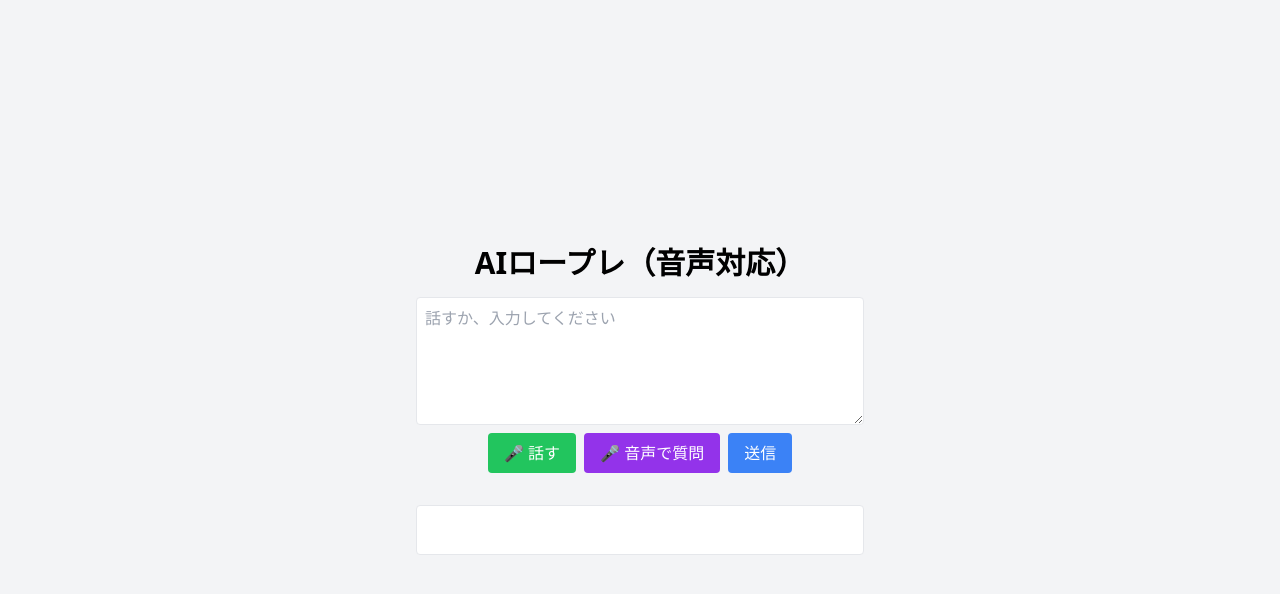
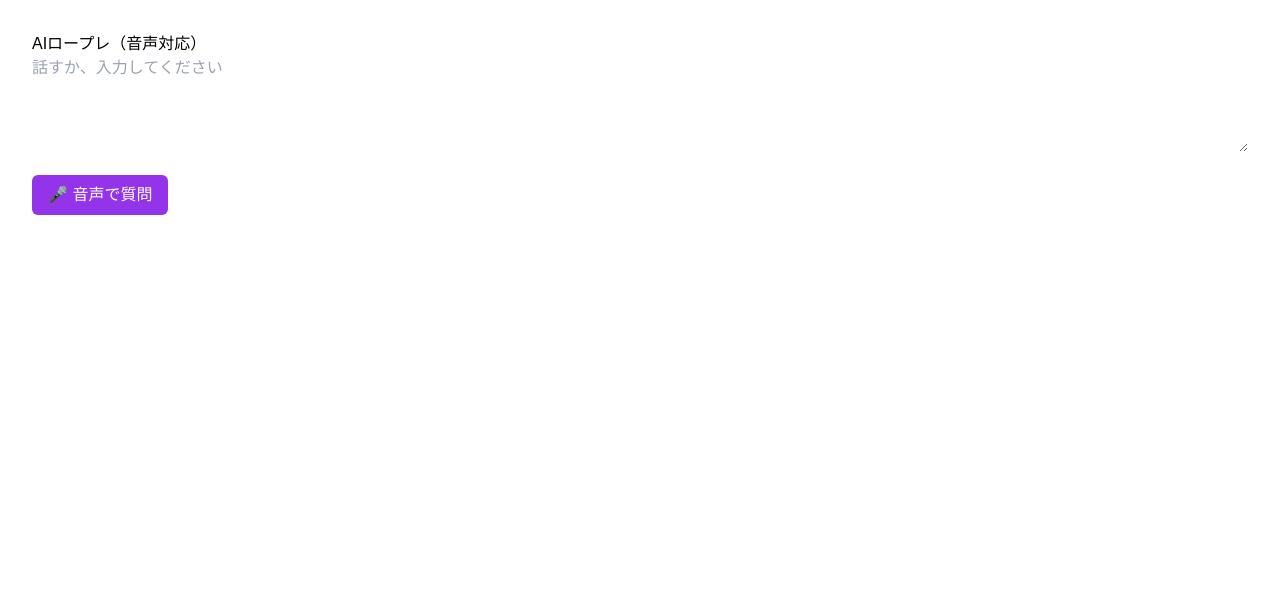
Before and after one commit to aioikid/ai-roleplay, a Next.js app: page / in a window 1280 px wide. Shown: the top 594 px of the page. Built offline with nearby package versions, Linux system fonts and the light colour scheme.

Commit message:
Updated index.tsx

```diff
--- a/pages/index.tsx
+++ b/pages/index.tsx
@@ -1,120 +1,57 @@
-'use client'
-
-import { useState } from 'react'
+import { useState } from 'react';
 
 export default function Home() {
-  const [input, setInput] = useState('')
-  const [reply, setReply] = useState('')
-  const [listening, setListening] = useState(false)
-  const [recording, setRecording] = useState(false) // ✅ 録音用
+  const [inputText, setInputText] = useState('');
 
-  const handleSubmit = async () => {
-    const res = await fetch('/api/ai', {
-      method: 'POST',
-      headers: { 'Content-Type': 'application/json' },
-      body: JSON.stringify({ prompt: input }),
-    })
-    const data = await res.json()
-    const answer = data.result || '返信なし'
-    setReply(answer)
+  const handleVoiceQuestion = async () => {
+    if (!inputText.trim()) return;
 
-    // 音声出力
-    const utterance = new SpeechSynthesisUtterance(answer)
-    utterance.lang = 'ja-JP'
-    speechSynthesis.speak(utterance)
-  }
+    try {
+      const res = await fetch('/api/tts', {
+        method: 'POST',
+        headers: {
+          'Content-Type': 'application/json',
+        },
+        body: JSON.stringify({ text: inputText }),
+      });
 
-  // 🎤 Whisper用 音声録音して /api/whisper に送信
-  const handleSTT = async () => {
-    const stream = await navigator.mediaDevices.getUserMedia({ audio: true })
-    const mediaRecorder = new MediaRecorder(stream)
-    const chunks: Blob[] = []
+      if (!res.ok) {
+        console.error('TTS API error:', await res.text());
+        return;
+      }
 
-    mediaRecorder.ondataavailable = (e) => {
-      chunks.push(e.data)
+      const blob = await res.blob();
+      const url = URL.createObjectURL(blob);
+      const audio = new Audio(url);
+      audio.play();
+    } catch (err) {
+      console.error('TTS fetch failed:', err);
     }
-
-    mediaRecorder.onstop = async () => {
-      const blob = new Blob(chunks, { type: 'audio/webm' })
-      const res = await fetch('/api/whisper', {
-        method: 'POST',
-        body: blob,
-      })
-      const data = await res.json()
-      setInput(data.text || '') // Whisper結果を入力欄に
-      setRecording(false)
-    }
-
-    mediaRecorder.start()
-    setRecording(true)
-    setTimeout(() => mediaRecorder.stop(), 5000) // ⏱ 録音時間
-  }
-
-  const startListening = () => {
-    if (!('webkitSpeechRecognition' in window)) {
-      alert('音声認識はこのブラウザでサポートされていません。')
-      return
-    }
-
-    const recognition = new (window as any).webkitSpeechRecognition()
-    recognition.lang = 'ja-JP'
-    recognition.interimResults = false
-    recognition.continuous = false
-
-    recognition.onstart = () => {
-      setListening(true)
-    }
-
-    recognition.onresult = (event: Event) => {
-      const result = (event as any).results?.[0]?.[0]?.transcript
-      if (result) setInput(result)
-      setListening(false)
-    }
-
-    recognition.onerror = (event: any) => {
-      console.error('認識エラー', event.error)
-      setListening(false)
-    }
-
-    recognition.onend = () => {
-      setListening(false)
-    }
-
-    recognition.start()
-  }
+  };
 
   return (
-    <main className="min-h-screen flex flex-col items-center justify-center bg-gray-100 p-4">
-      <h1 className="text-3xl font-bold mb-4">AIロープレ（音声対応）</h1>
+    <div style={{ padding: '2rem', fontFamily: 'sans-serif' }}>
+      <h1>AIロープレ（音声対応）</h1>
       <textarea
-        value={input}
-        onChange={(e) => setInput(e.target.value)}
-        className="w-full max-w-md h-32 p-2 border rounded mb-2"
+        rows={4}
+        value={inputText}
+        onChange={(e) => setInputText(e.target.value)}
         placeholder="話すか、入力してください"
+        style={{ width: '100%', marginBottom: '1rem' }}
       />
-      <div className="flex space-x-2 mb-4">
+      <div style={{ display: 'flex', gap: '1rem' }}>
         <button
-          onClick={startListening}
-          className={`px-4 py-2 rounded text-white ${listening ? 'bg-red-500' : 'bg-green-500'} hover:opacity-80`}
+          onClick={handleVoiceQuestion}
+          style={{
+            backgroundColor: '#9333ea',
+            color: 'white',
+            padding: '0.5rem 1rem',
+            borderRadius: '6px',
+          }}
         >
-          {listening ? '録音中...' : '🎤 話す'}
-        </button>
-        <button
-          onClick={handleSTT}
-          className={`px-4 py-2 rounded text-white ${recording ? 'bg-red-600' : 'bg-purple-600'} hover:opacity-80`}
-        >
-          {recording ? '録音中...' : '🎤 音声で質問'}
-        </button>
-        <button
-          onClick={handleSubmit}
-          className="bg-blue-500 text-white px-4 py-2 rounded hover:bg-blue-600"
-        >
-          送信
+          🎤 音声で質問
         </button>
       </div>
-      <div className="mt-4 p-2 bg-white border rounded max-w-md w-full min-h-[50px]">
-        {reply}
-      </div>
-    </main>
-  )
+    </div>
+  );
 }
```
